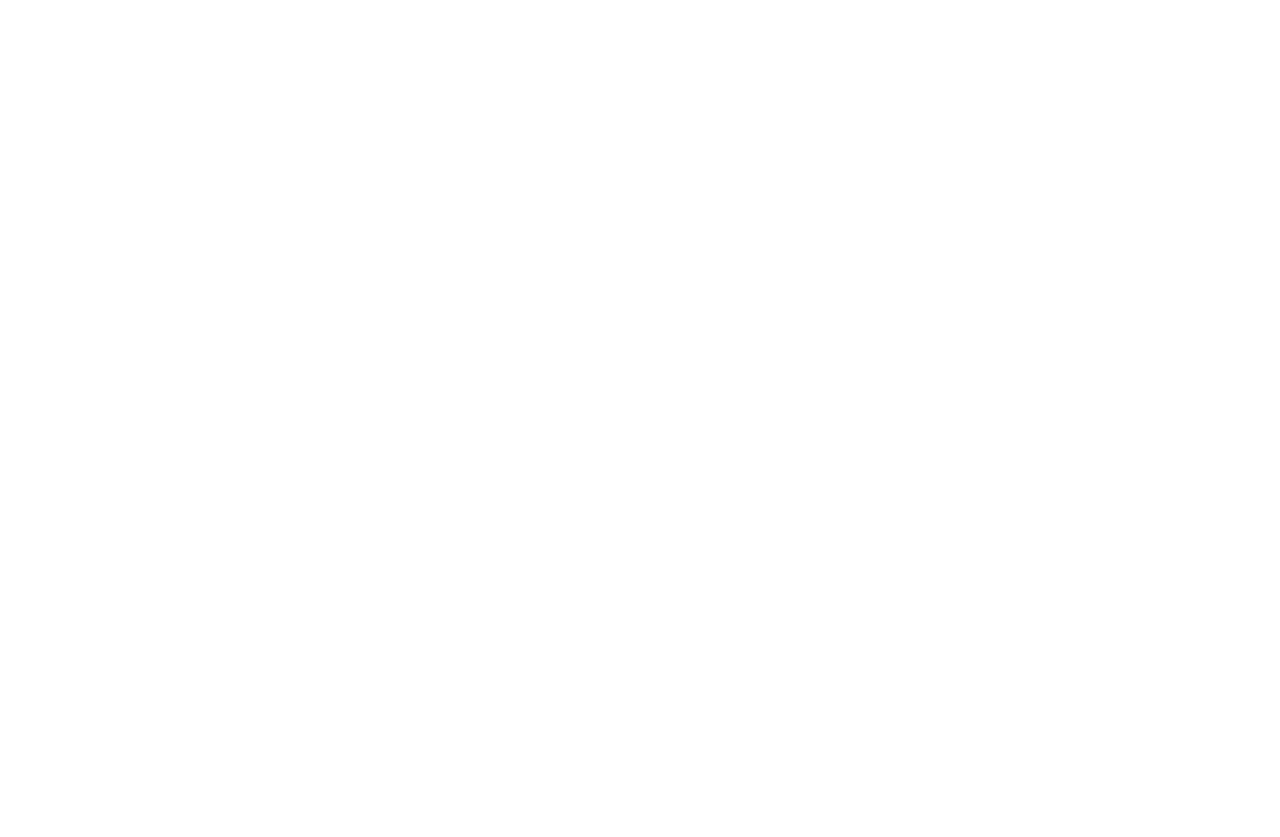
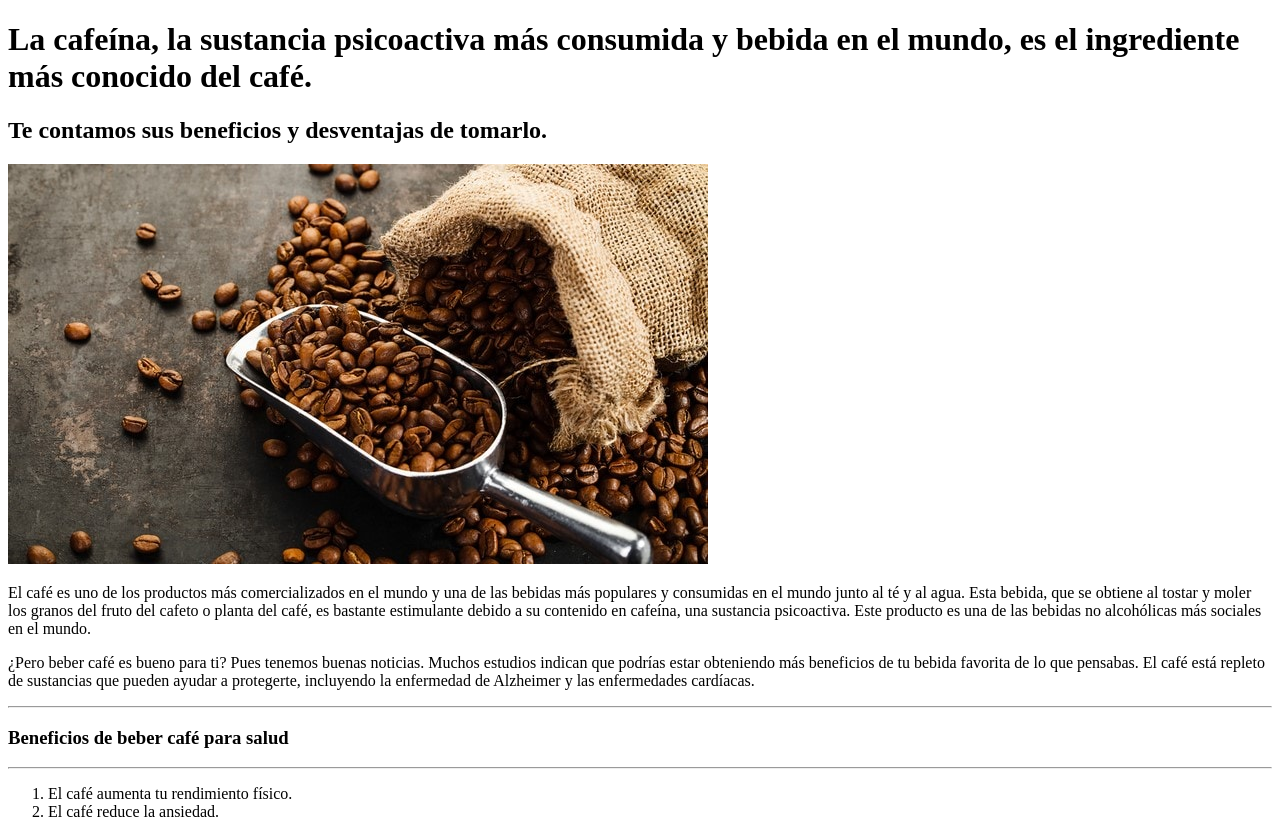
Before and after one commit to juanfranciscocis/HTML-AND-CSS, a plain HTML site: page HTML1/semana2.html in a window 1280 px wide. Before the commit the page ends 800 px from the top, so only its background shows below. Drawn offline with Linux system fonts and the light colour scheme.

Commit message:
PRIMERA CLASE HTTP

```diff
--- a/HTML1/semana2.html
+++ b/HTML1/semana2.html
@@ -1,16 +1,53 @@
 <!DOCTYPE html>
 <html lang="en">
-  <head>
-    <meta charset="UTF-8" />
-    <meta name="viewport" content="width=device-width, initial-scale=1.0" />
-    <link rel="preconnect" href="https://fonts.gstatic.com" />
-    <link rel="stylesheet" href="estilo.css" />
-    <link rel="preconnect" href="https://fonts.gstatic.com" />
+<head>
+    <meta charset="UTF-8"/>
+    <meta name="viewport" content="width=device-width, initial-scale=1.0"/>
+    <link rel="preconnect" href="https://fonts.gstatic.com"/>
+    <link rel="stylesheet" href="estilo.css"/>
+    <link rel="preconnect" href="https://fonts.gstatic.com"/>
     <link
-      href="https://fonts.googleapis.com/css2?family=Bebas+Neue&family=Poppins&display=swap"
-      rel="stylesheet"
+            href="https://fonts.googleapis.com/css2?family=Bebas+Neue&family=Poppins&display=swap"
+            rel="stylesheet"
     />
     <title></title>
-  </head>
-  <body></body>
+</head>
+    <body>
+        <h1>
+            La cafeína, la sustancia psicoactiva más consumida y bebida en el mundo, es el ingrediente más conocido del café.
+        </h1>
+        <h2>
+            Te contamos sus beneficios y desventajas de tomarlo.
+        </h2>
+            <img src="Coffee-Beans.jpg" alt="">
+        <p>
+            El café es uno de los productos más comercializados en el mundo y
+            una de las bebidas más populares y consumidas en el mundo junto al té y al agua.
+            Esta bebida, que se obtiene al tostar y moler los granos del fruto del cafeto o
+            planta del café, es bastante estimulante debido a su contenido en cafeína, una
+            sustancia psicoactiva. Este producto es una de las bebidas no alcohólicas más sociales en el mundo.
+        </p>
+        <p>
+            ¿Pero beber café es bueno para ti? Pues tenemos buenas noticias. Muchos estudios
+            indican que podrías estar obteniendo más beneficios de tu bebida favorita de lo
+            que pensabas. El café está repleto de sustancias que pueden ayudar a protegerte,
+            incluyendo la enfermedad de Alzheimer y las enfermedades cardíacas.
+        </p>
+        <hr>
+        <h3>
+            Beneficios de beber café para salud
+        </h3>
+        <hr>
+        <ol>
+            <li>
+                El café aumenta tu rendimiento físico.
+            </li>
+            <li>
+                El café reduce la ansiedad.
+            </li>
+        </ol>
+
+
+
+    </body>
 </html>
```
